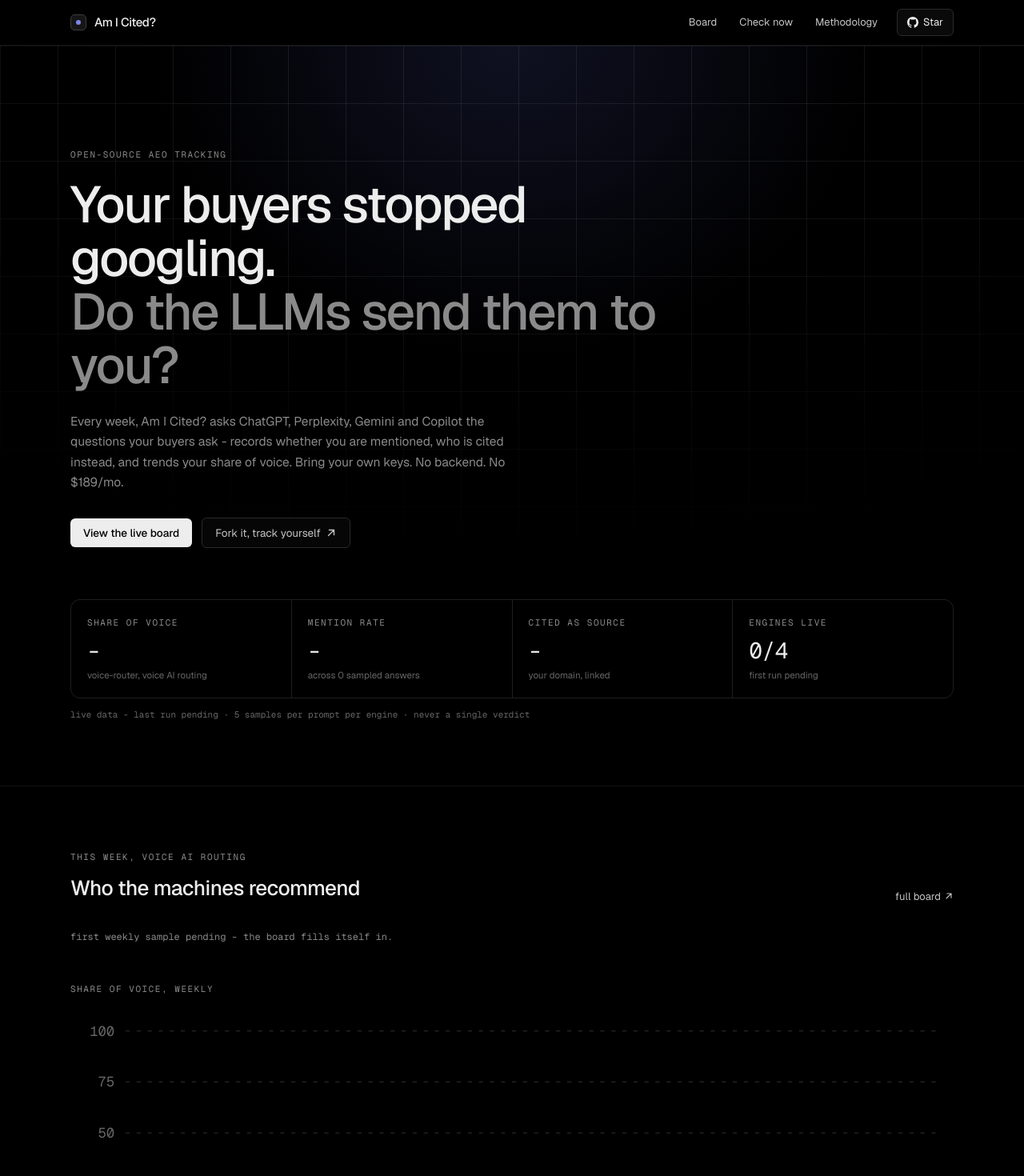
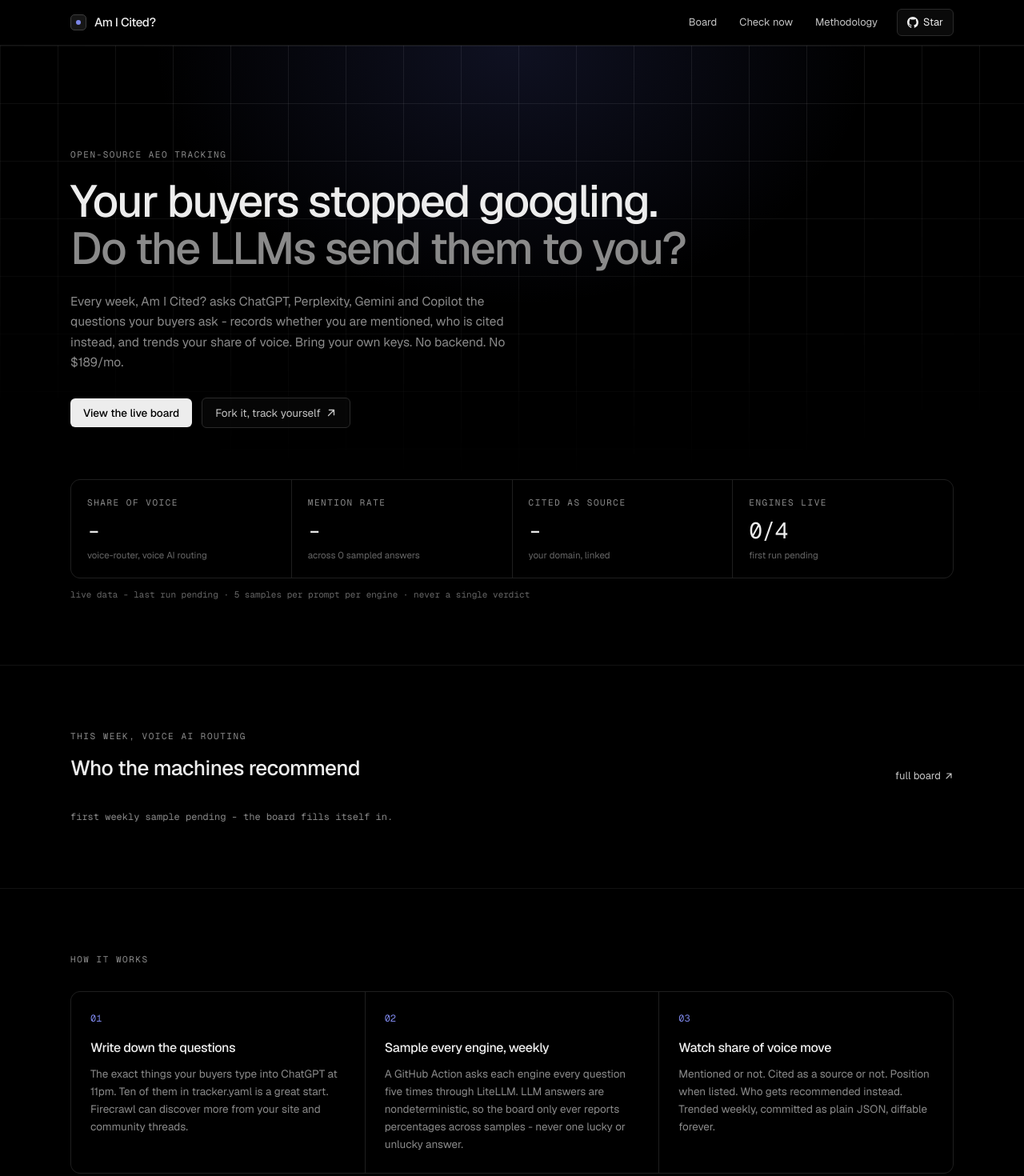
Before and after one commit to DeepanshuPal/am-i-cited, a Next.js app in the folder web/: page / in a window 1280 px wide. Shown: the top 1470 px of the page at 80% size. Built offline with nearby package versions, Linux system fonts and the light colour scheme.

Commit message:
No trend chart before real data; tighten hero measure

```diff
--- a/web/app/page.tsx
+++ b/web/app/page.tsx
@@ -16,7 +16,7 @@
         <div className="glow-accent absolute inset-0" />
         <div className="relative mx-auto max-w-6xl px-6 pb-20 pt-24 sm:pt-32">
           <p className="type-label">open-source AEO tracking</p>
-          <h1 className="mt-5 max-w-3xl text-[42px] font-medium leading-[1.05] tracking-[-0.035em] sm:text-[64px]">
+          <h1 className="mt-5 max-w-4xl text-[40px] font-medium leading-[1.06] tracking-[-0.035em] sm:text-[56px]">
             Your buyers stopped googling.
             <br />
             <span className="text-mist-500">Do the LLMs send them to you?</span>
@@ -75,7 +75,7 @@
               <p className="font-mono text-[12px] text-mist-500">first weekly sample pending - the board fills itself in.</p>
             )}
           </div>
-          {data.aggregate.trend.length > 0 && (
+          {hasData && data.aggregate.trend.length > 0 && (
             <div className="mt-12">
               <p className="type-label mb-4">share of voice, weekly</p>
               <TrendChart
```
Also changed, not shown: web/data/board.json (+1 -1 lines), 1 other file (tests, documents, lock files or other folders).
